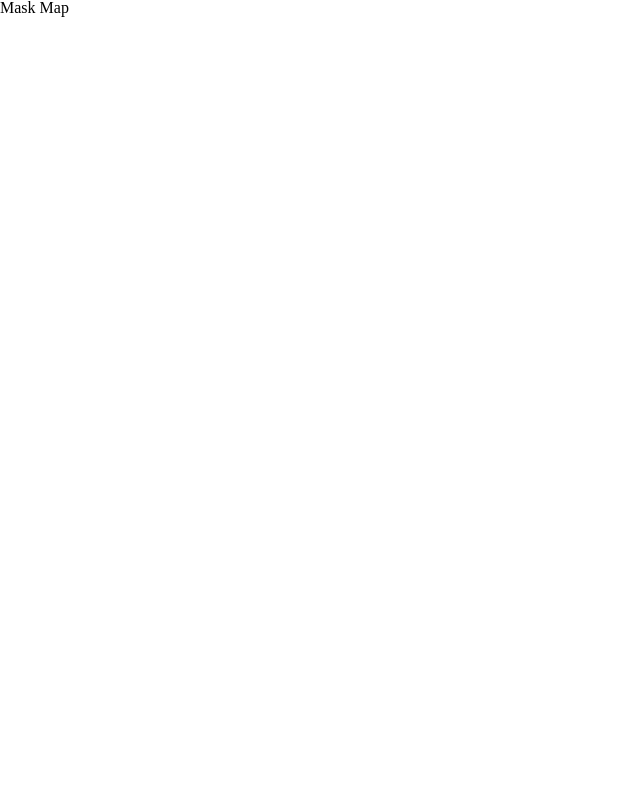
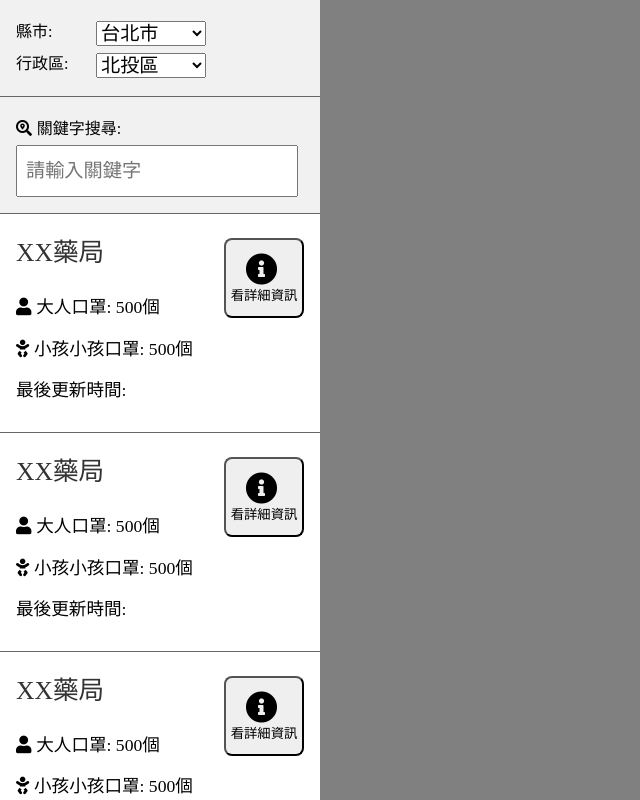
Before and after one commit to William0832/maskMap-vue, a Vue app: page / in a window 1280 px wide. Shown: the whole page, without its empty margins (0-640 px from the left). Built offline with nearby package versions, Linux system fonts and the light colour scheme.

Commit message:
add basic layout

```diff
--- a/src/App.vue
+++ b/src/App.vue
@@ -1,8 +1,9 @@
 <template lang='pug'>
-#app
-  router-view
+router-view
 </template>
-
-<style lang="sass">
-
-</style>
+<script>
+export default {
+  namd: 'App'
+}
+</script>
+<style lang='sass' , src='./style.sass'></style>
--- /dev/null
+++ b/src/style.sass
@@ -0,0 +1,84 @@
+*
+  box-sizing: border-box
+
+#app
+  display: block
+  width: 100%
+  height: 100vh
+
+#home
+  display: flex
+  width: 100%
+  height: 100%
+
+.aside-menu
+  width: 25%
+  height: 100%
+  border-ight: 1px solid #aaa
+  overflow-y: scroll
+  background-color: #f1f1f1
+  label
+    display: block
+    position: relative
+    margin-right: 2rem
+    line-height: 2
+  i
+    margin-right: 0.3rem
+  select
+    left: 5rem
+    position: absolute
+    margin-top: 0.3rem
+    min-width: 110px
+    font-size:  1.2rem
+  input
+    padding: 5px 8px
+    line-height: 2
+    width: 110%
+    font-size:  1.2rem
+
+.wraps
+  padding: 1rem
+  border-bottom: 1px solid #666
+
+.store-info
+  cursor: pointer
+  position: relative
+  font-size: 1.1rem
+  line-height: 1.8
+  background-color: #fff
+  h1
+    font-size: 1.6rem
+    margin-bottom: 1rem
+    color: #333
+  .mask-info
+    margin-bottom: 0.6rem
+  &:hover
+    background-color: #eee
+  &::V-deep .heighlight
+    color: #f08d49
+
+.btn-store-detail
+  cursor: pointer
+  border-radius: 0.5rem
+  position: absolute
+  right: 1rem
+  top: 1.5rem
+  width: 80px
+  height: 80px
+  display: block
+  padding: 0
+  text-align: center
+
+  i
+    display: block
+    font-size: 2rem
+  &:hover
+    transform: translate(-0.2rem,-0.2rem)
+    box-shadow: 0.3rem 0.2rem rgba(black,0.2)
+
+#mask-map
+  position: relative
+  z-index: 10
+  width: 75%
+  height: 100%
+  background-color: grey
--- a/src/views/Home.vue
+++ b/src/views/Home.vue
@@ -1,7 +1,66 @@
 <template lang='pug'>
 #home
-  h1 Mask Map
+  .aside-menu
+
+    .wraps
+      label 縣市:
+        select
+          option 台北市
+      label 行政區:
+        select
+          option 北投區
+
+    .wraps
+      label
+        i.fas.fa-search-location
+        span 關鍵字搜尋:
+        input(type='text', placeholder='請輸入關鍵字')
+
+    ul.store-list
+      li.store-info.wraps
+        h1 XX藥局
+        .mask-info
+          i.fas.fa-user
+          span 大人口罩: 500個
+        .mask-info
+          i.fas.fa-baby
+          span 小孩小孩口罩: 500個
+        .mask-info 最後更新時間:
+        button.btn-store-detail
+          i.fas.fa-info-circle
+          | 看詳細資訊
+
+      li.store-info.wraps
+        h1 XX藥局
+        .mask-info
+          i.fas.fa-user
+          span 大人口罩: 500個
+        .mask-info
+          i.fas.fa-baby
+          span 小孩小孩口罩: 500個
+        .mask-info 最後更新時間:
+        button.btn-store-detail
+          i.fas.fa-info-circle
+          | 看詳細資訊
+
+      li.store-info.wraps
+        h1 XX藥局
+        .mask-info
+          i.fas.fa-user
+          span 大人口罩: 500個
+        .mask-info
+          i.fas.fa-baby
+          span 小孩小孩口罩: 500個
+        .mask-info 最後更新時間:
+        button.btn-store-detail
+          i.fas.fa-info-circle
+          | 看詳細資訊
+
+  #mask-map
 </template>
 
 <script>
+export default {
+  name: 'Home'
+}
 </script>
```
